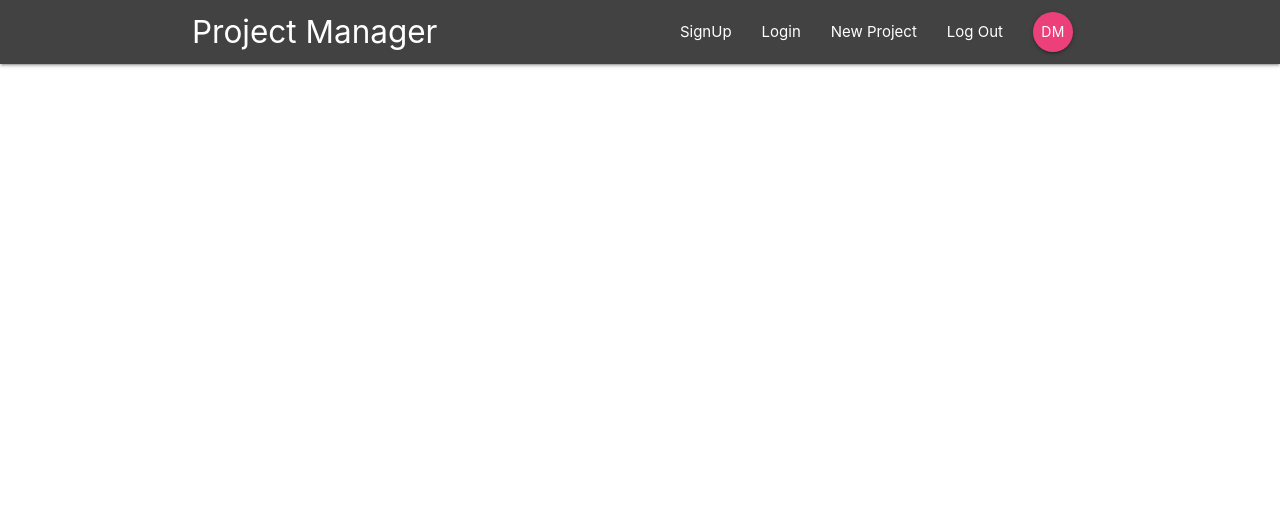
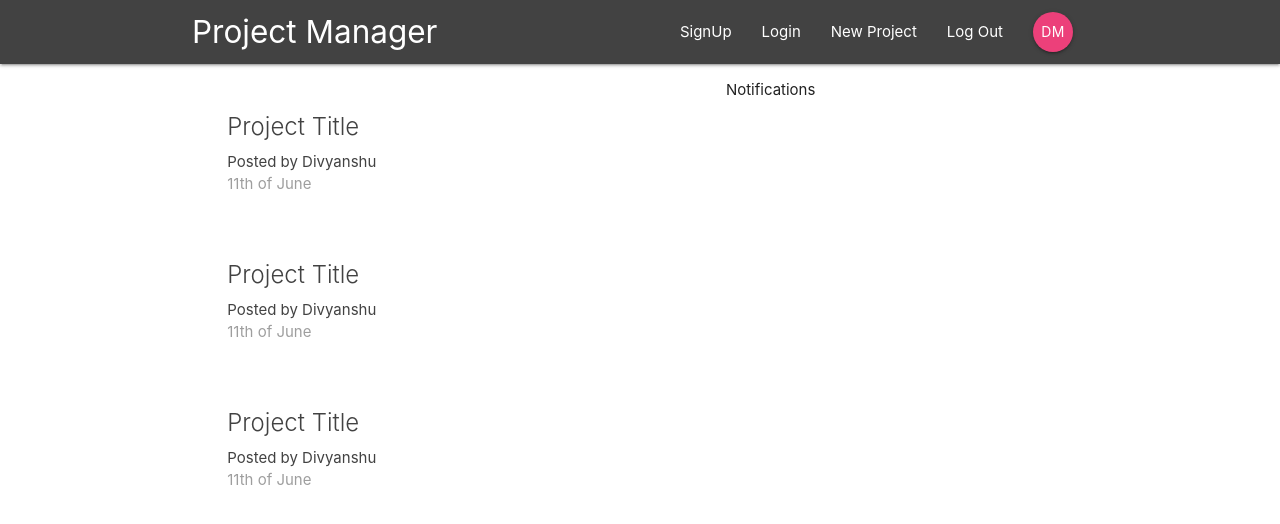
Before and after one commit to divyanshu0x16/Project-Manager, a React (Create React App) app in the folder project-manager/: page / in a window 1280 px wide. Shown: the top 524 px of the page. Built offline with nearby package versions, Linux system fonts and the light colour scheme.

Commit message:
Dashboard Component

```diff
--- a/project-manager/src/App.js
+++ b/project-manager/src/App.js
@@ -1,4 +1,5 @@
-import { BrowserRouter } from 'react-router-dom';
+import { BrowserRouter, Switch, Route } from 'react-router-dom';
+import Dashboard from './components/dashboard/Dashboard';
 import Navbar from './components/layout/Navbar';
 
 function App() {
@@ -6,6 +7,9 @@
     <BrowserRouter>
       <div className="App">
         <Navbar/>
+        <Switch>
+          <Route path='/' component={Dashboard}/>
+        </Switch>
       </div>
     </BrowserRouter>
   );
--- a/project-manager/src/components/dashboard/Dashboard.js
+++ b/project-manager/src/components/dashboard/Dashboard.js
@@ -0,0 +1,22 @@
+import React from 'react';
+import Notifications from './Notifications';
+import ProjectList from '../projects/ProjectList';
+
+const Dashboard = () => {
+  return (
+    <div>
+      <div className="dashboard container">
+        <div className="row">
+          <div className="col s12 m6">
+              <ProjectList/>
+          </div>
+          <div className="col s12 m5 offset-m1">
+            <Notifications />
+          </div>
+        </div>
+      </div>
+    </div>
+  );
+};
+
+export default Dashboard;
--- a/project-manager/src/components/dashboard/Notifications.js
+++ b/project-manager/src/components/dashboard/Notifications.js
@@ -0,0 +1,11 @@
+import React from 'react'
+
+const Notifications = () => {
+    return(
+        <div>
+            <p>Notifications</p>
+        </div>
+    )
+}
+
+export default Notifications
--- a/project-manager/src/components/projects/ProjectList.js
+++ b/project-manager/src/components/projects/ProjectList.js
@@ -0,0 +1,33 @@
+import React from 'react';
+
+const ProjectList = () => {
+  return (
+    <div className="project-list section">
+      <div className="card z-depth-0 project-summary">
+        <div className="card-content grey-text text-darken-3">
+          <span className="card-title">Project Title</span>
+          <p>Posted by Divyanshu</p>
+          <p className="grey-text">11th of June</p>
+        </div>
+      </div>
+
+      <div className="card z-depth-0 project-summary">
+        <div className="card-content grey-text text-darken-3">
+          <span className="card-title">Project Title</span>
+          <p>Posted by Divyanshu</p>
+          <p className="grey-text">11th of June</p>
+        </div>
+      </div>
+
+      <div className="card z-depth-0 project-summary">
+        <div className="card-content grey-text text-darken-3">
+          <span className="card-title">Project Title</span>
+          <p>Posted by Divyanshu</p>
+          <p className="grey-text">11th of June</p>
+        </div>
+      </div>
+    </div>
+  );
+};
+
+export default ProjectList;
```
